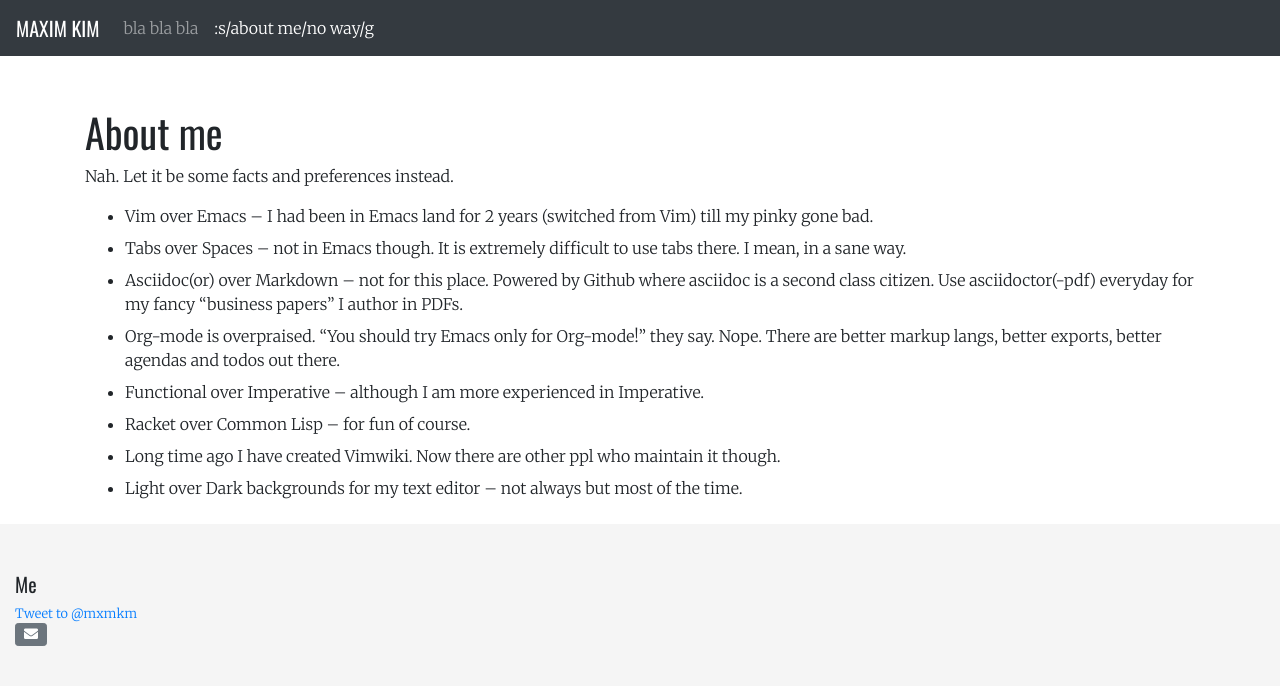
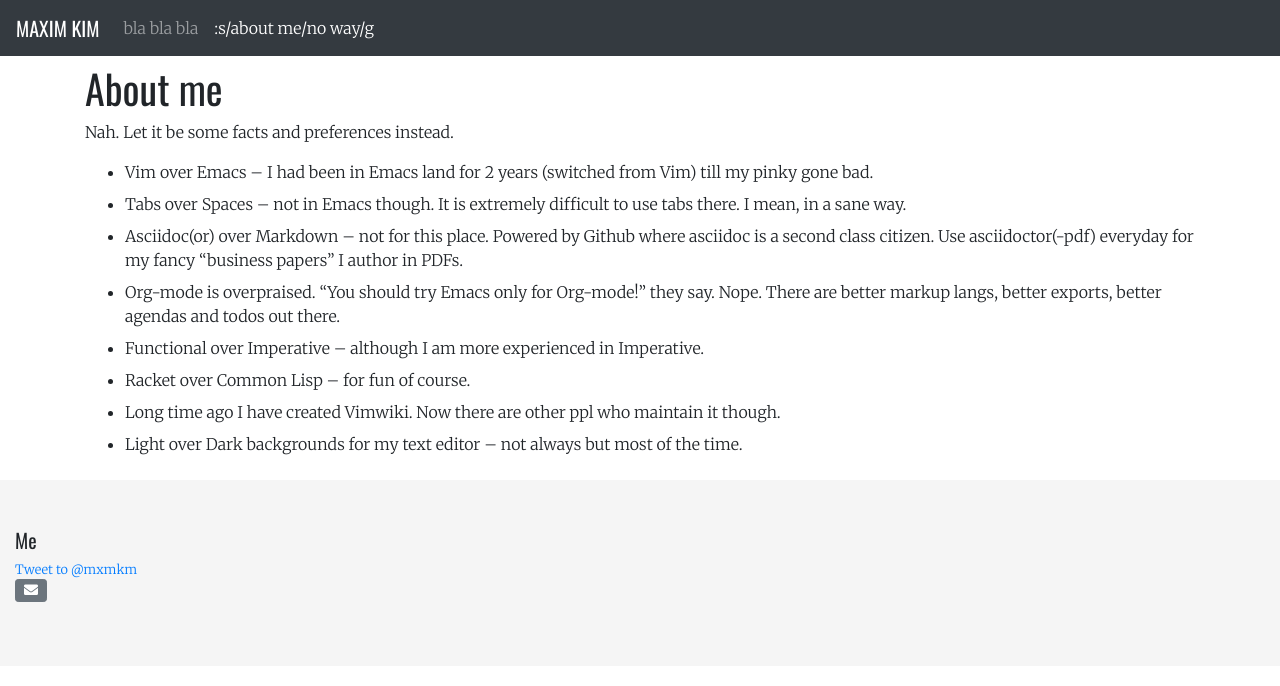
Before and after one commit to habamax/habamax.github.io, a Jekyll site: the page built from about.md, in a window 1280 px wide. Shown: the top 686 px of the page. Built offline with Jekyll 4.4.1, drawn with Linux system fonts in a browser that asks for light colours; nearby versions of some CDN libraries; comment, search, counter and statistics services are not loaded.

Commit message:
margins... again

```diff
--- a/_layouts/default.html
+++ b/_layouts/default.html
@@ -12,7 +12,7 @@
 	</head>
 	<body>
 		{% include header.html %}
-		<main role="main" class="container mt-5">
+		<main role="main" class="container mt-1">
 			{{ content }}
 		</main>
 		{% include footer.html %}
```
